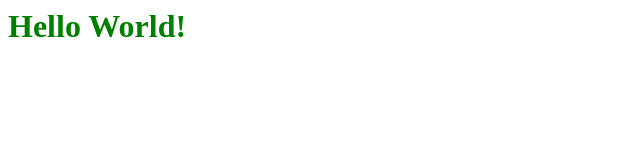
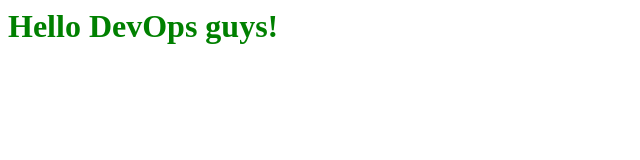
Before and after one commit to archdctm/webtop, a plain HTML site: page index.html in a window 1280 px wide. Shown: the whole page, without its empty margins (0-640 px from the left). Drawn offline with Linux system fonts and the light colour scheme.

Commit message:
Update index.html

```diff
--- a/index.html
+++ b/index.html
@@ -4,7 +4,7 @@
     </head>
     <body>
         <font color="green">
-        <h1>Hello World! </h1>
+        <h1>Hello DevOps guys! </h1>
         </font>
     </body>
 </html>
```
